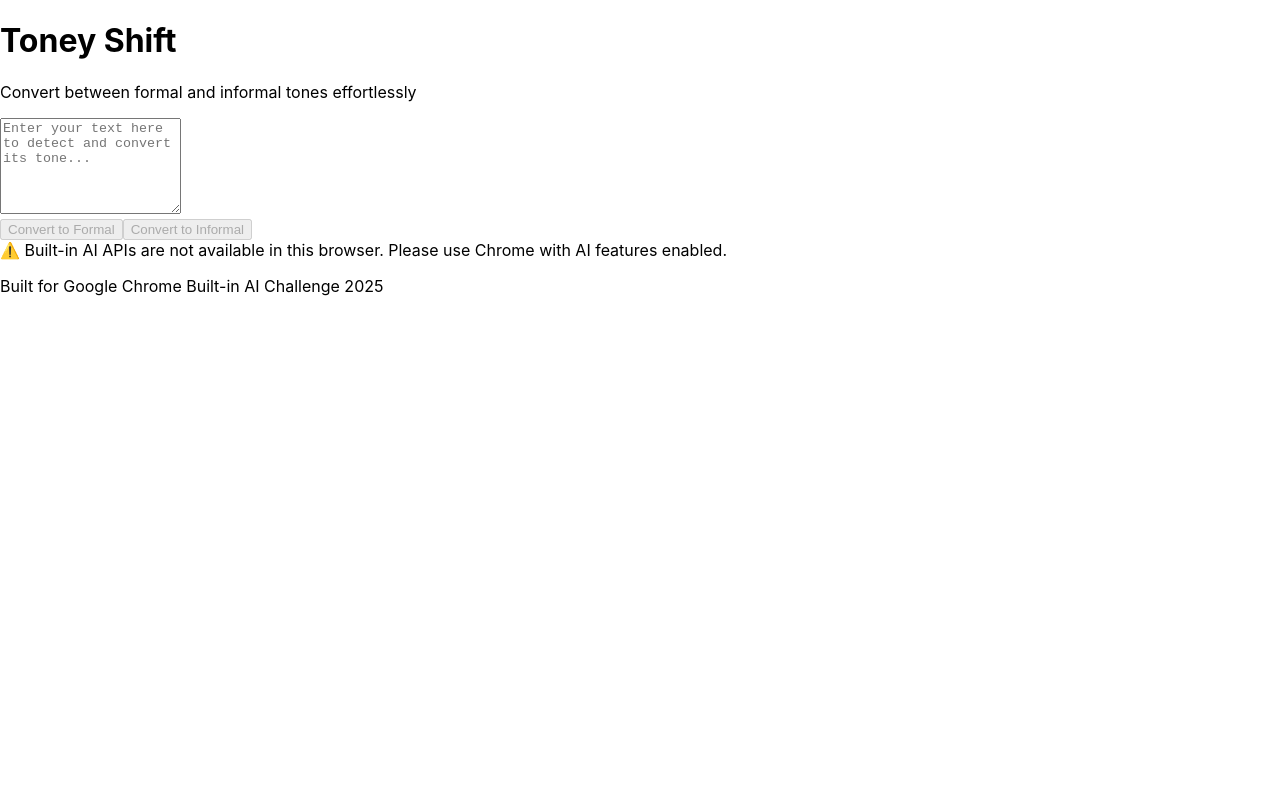
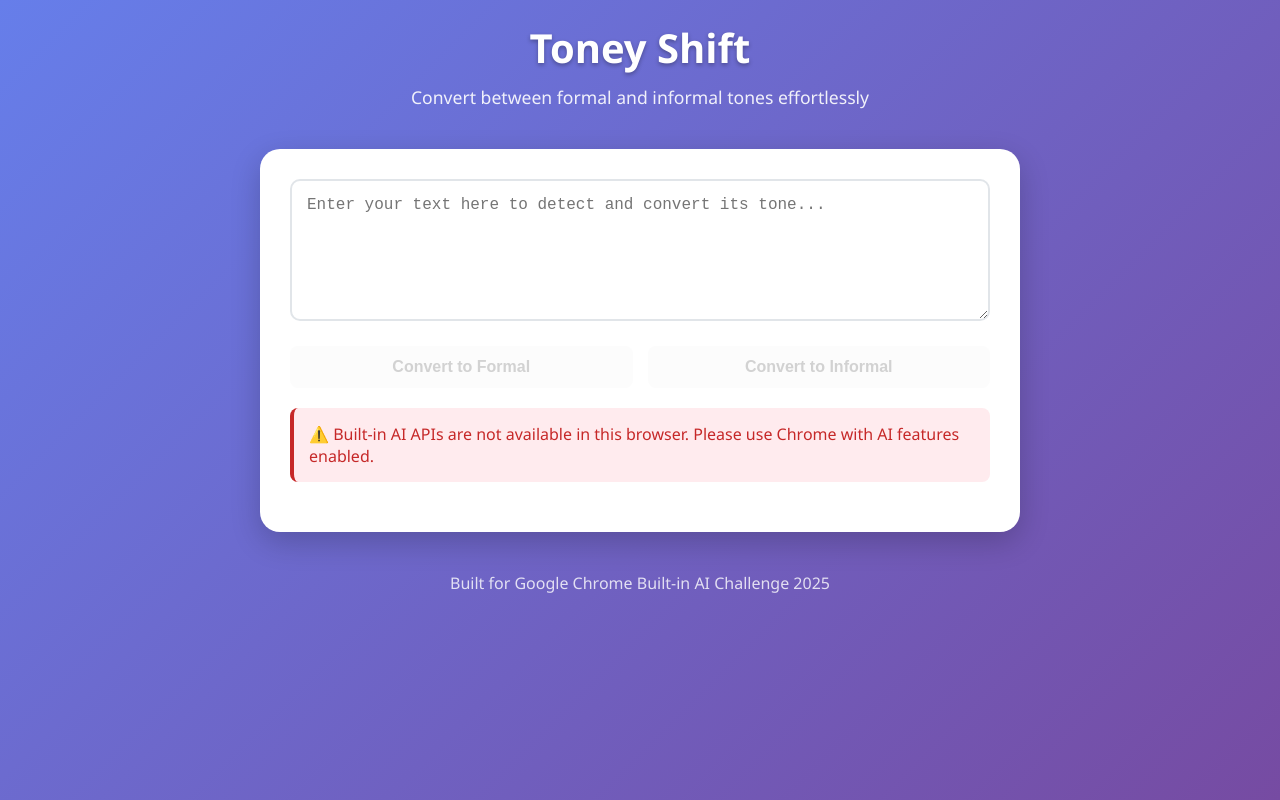
Before and after one commit to lyra29/ToneyShift, a React (Create React App) app: page / in a window 1280 px wide. Built offline with nearby package versions, Linux system fonts and the light colour scheme.

Commit message:
changed package.json and wrote app.css

```diff
--- a/package.json
+++ b/package.json
@@ -1,6 +1,8 @@
 {
-  "name": "tone-converter",
+  "name": "tone-transformer",
   "version": "0.1.0",
+  "description": "Formal and Informal Tone Converter - Built for Google Chrome Built-in AI Challenge 2025",
+  "homepage": ".",
   "private": true,
   "dependencies": {
     "@testing-library/dom": "^10.4.1",
--- a/src/styles/App.css
+++ b/src/styles/App.css
@@ -0,0 +1,272 @@
+* {
+  margin: 0;
+  padding: 0;
+  box-sizing: border-box;
+}
+
+body {
+  font-family: 'Segoe UI', Tahoma, Geneva, Verdana, sans-serif;
+  background: linear-gradient(135deg, #667eea 0%, #764ba2 100%);
+  min-height: 100vh;
+  color: #333;
+}
+
+.App {
+  max-width: 800px;
+  margin: 0 auto;
+  padding: 20px;
+  min-height: 100vh;
+}
+
+.app-header {
+  text-align: center;
+  margin-bottom: 40px;
+  color: white;
+}
+
+.app-header h1 {
+  font-size: 2.5rem;
+  margin-bottom: 10px;
+  text-shadow: 0 2px 4px rgba(0,0,0,0.3);
+}
+
+.app-header p {
+  font-size: 1.1rem;
+  opacity: 0.9;
+}
+
+.tone-converter {
+  background: white;
+  border-radius: 20px;
+  padding: 30px;
+  box-shadow: 0 10px 30px rgba(0,0,0,0.2);
+}
+
+.input-section {
+  margin-bottom: 20px;
+}
+
+textarea {
+  width: 100%;
+  padding: 15px;
+  border: 2px solid #e1e5e9;
+  border-radius: 10px;
+  font-size: 16px;
+  resize: vertical;
+  transition: border-color 0.3s ease;
+}
+
+textarea:focus {
+  outline: none;
+  border-color: #667eea;
+}
+
+.tone-info {
+  margin-top: 10px;
+  font-weight: 500;
+}
+
+.tone-indicator {
+  padding: 4px 12px;
+  border-radius: 20px;
+  font-size: 0.9rem;
+  font-weight: bold;
+}
+
+.tone-indicator.formal {
+  background: #e3f2fd;
+  color: #1976d2;
+}
+
+.tone-indicator.informal {
+  background: #f3e5f5;
+  color: #7b1fa2;
+}
+
+.controls {
+  display: flex;
+  gap: 15px;
+  margin-bottom: 20px;
+  flex-wrap: wrap;
+}
+
+.btn {
+  padding: 12px 24px;
+  border: none;
+  border-radius: 8px;
+  font-size: 16px;
+  font-weight: 600;
+  cursor: pointer;
+  transition: all 0.3s ease;
+  flex: 1;
+  min-width: 150px;
+}
+
+.btn-primary {
+  background: #1976d2;
+  color: white;
+}
+
+.btn-primary:hover:not(:disabled) {
+  background: #1565c0;
+  transform: translateY(-2px);
+}
+
+.btn-secondary {
+  background: #7b1fa2;
+  color: white;
+}
+
+.btn-secondary:hover:not(:disabled) {
+  background: #6a1b9a;
+  transform: translateY(-2px);
+}
+
+.btn-tertiary {
+  background: #f5f5f5;
+  color: #333;
+  border: 2px solid #e0e0e0;
+}
+
+.btn-tertiary:hover:not(:disabled) {
+  background: #eeeeee;
+  transform: translateY(-2px);
+}
+
+.btn:disabled {
+  opacity: 0.6;
+  cursor: not-allowed;
+  transform: none;
+}
+
+.error-message {
+  background: #ffebee;
+  color: #c62828;
+  padding: 15px;
+  border-radius: 8px;
+  margin-bottom: 20px;
+  border-left: 4px solid #c62828;
+}
+
+.tone-display {
+  background: #f8f9fa;
+  border-radius: 10px;
+  padding: 20px;
+  margin-bottom: 20px;
+  border: 2px solid transparent;
+}
+
+.tone-display.formal {
+  border-color: #1976d2;
+  background: #e3f2fd;
+}
+
+.tone-display.informal {
+  border-color: #7b1fa2;
+  background: #f3e5f5;
+}
+
+.tone-header {
+  display: flex;
+  justify-content: space-between;
+  align-items: center;
+  margin-bottom: 15px;
+}
+
+.tone-badge {
+  padding: 6px 16px;
+  border-radius: 20px;
+  font-weight: bold;
+  font-size: 0.9rem;
+}
+
+.tone-badge.formal {
+  background: #1976d2;
+  color: white;
+}
+
+.tone-badge.informal {
+  background: #7b1fa2;
+  color: white;
+}
+
+.copy-btn {
+  background: none;
+  border: none;
+  font-size: 1.2rem;
+  cursor: pointer;
+  padding: 5px;
+  border-radius: 4px;
+  transition: background 0.3s ease;
+}
+
+.copy-btn:hover {
+  background: rgba(0,0,0,0.1);
+}
+
+.text-content {
+  line-height: 1.6;
+  white-space: pre-wrap;
+}
+
+.history {
+  margin-top: 30px;
+  padding-top: 20px;
+  border-top: 2px solid #e0e0e0;
+}
+
+.history h3 {
+  margin-bottom: 15px;
+  color: #555;
+}
+
+.history-item {
+  background: #f5f5f5;
+  padding: 15px;
+  border-radius: 8px;
+  margin-bottom: 10px;
+  border-left: 4px solid #667eea;
+}
+
+.history-tone {
+  font-weight: bold;
+  color: #667eea;
+  margin-bottom: 8px;
+  font-size: 0.9rem;
+}
+
+.history-text {
+  font-size: 0.9rem;
+  line-height: 1.4;
+  color: #666;
+}
+
+footer {
+  text-align: center;
+  margin-top: 40px;
+  color: white;
+  opacity: 0.8;
+}
+
+/* Responsive design */
+@media (max-width: 768px) {
+  .App {
+    padding: 10px;
+  }
+
+  .app-header h1 {
+    font-size: 2rem;
+  }
+
+  .tone-converter {
+    padding: 20px;
+  }
+
+  .controls {
+    flex-direction: column;
+  }
+
+  .btn {
+    flex: none;
+  }
+}
```
